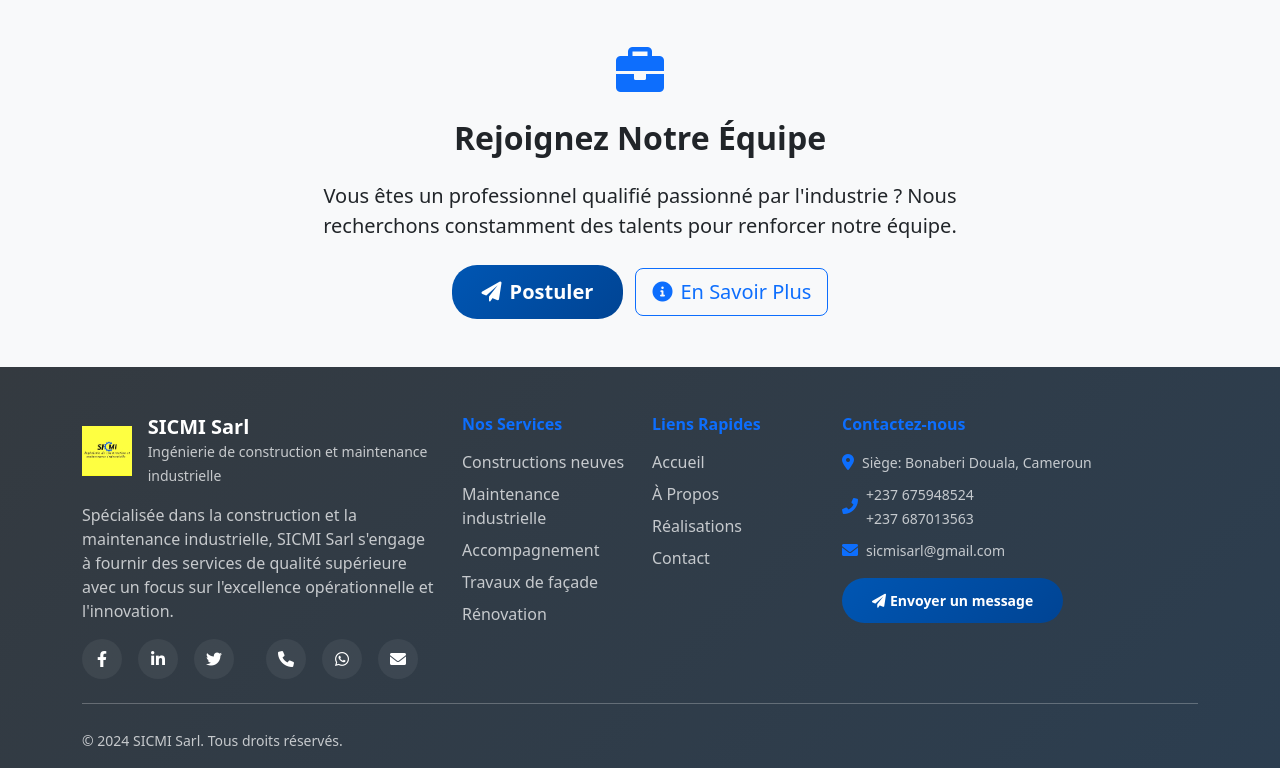
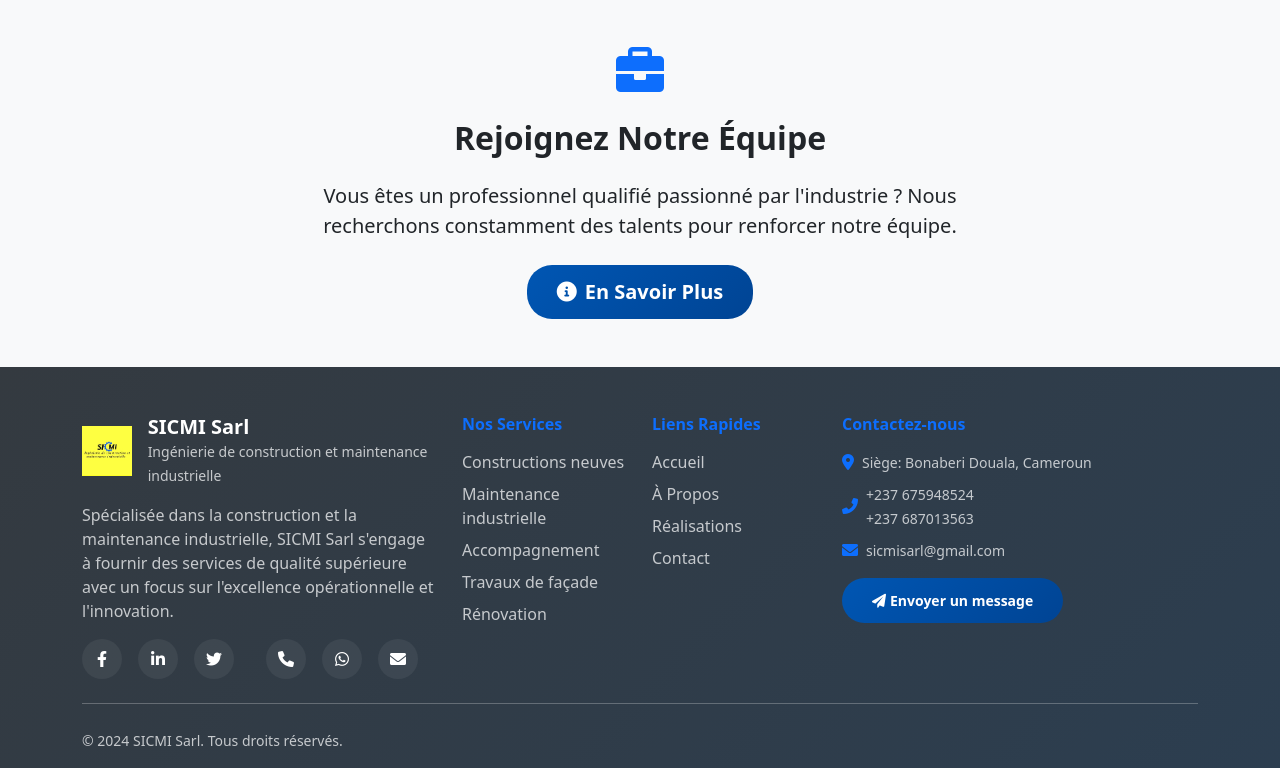
Before and after one commit to 338783-png/sicmi, a Django app: template templates/team.html in a window 1280 px wide. Shown: the part 4516-5284 px from the top of the page. Run offline with Django 5.2, Linux system fonts and the light colour scheme; the template is opened without the code that fills it: values that come from a table or form of the project are taken from there, others are empty; data comes from the database, SQL or seed files in the repository.

Commit message:
Remove: Bouton Postuler - garder uniquement En Savoir Plus

```diff
--- a/templates/team.html
+++ b/templates/team.html
@@ -215,10 +215,7 @@
                 <i class="fas fa-briefcase fa-3x text-primary mb-4"></i>
                 <h2 class="fw-bold mb-4">Rejoignez Notre Équipe</h2>
                 <p class="lead mb-4">Vous êtes un professionnel qualifié passionné par l'industrie ? Nous recherchons constamment des talents pour renforcer notre équipe.</p>
-                <a href="{% url 'contact' %}?type=recrutement" class="btn btn-primary btn-lg me-2">
-                    <i class="fas fa-paper-plane me-2"></i>Postuler
-                </a>
-                <a href="{% url 'contact' %}" class="btn btn-outline-primary btn-lg">
+                <a href="{% url 'contact' %}" class="btn btn-primary btn-lg">
                     <i class="fas fa-info-circle me-2"></i>En Savoir Plus
                 </a>
             </div>
```
